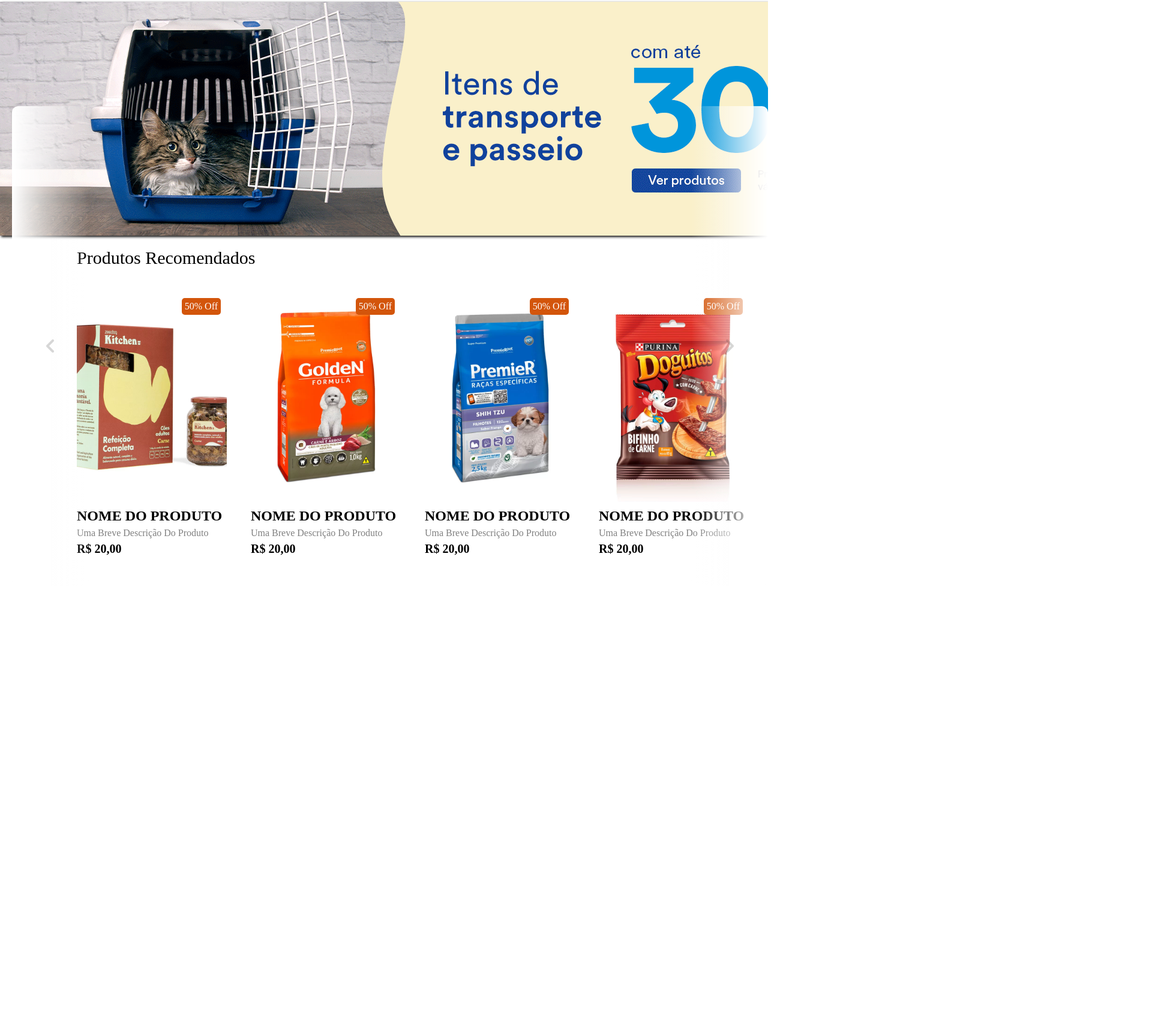
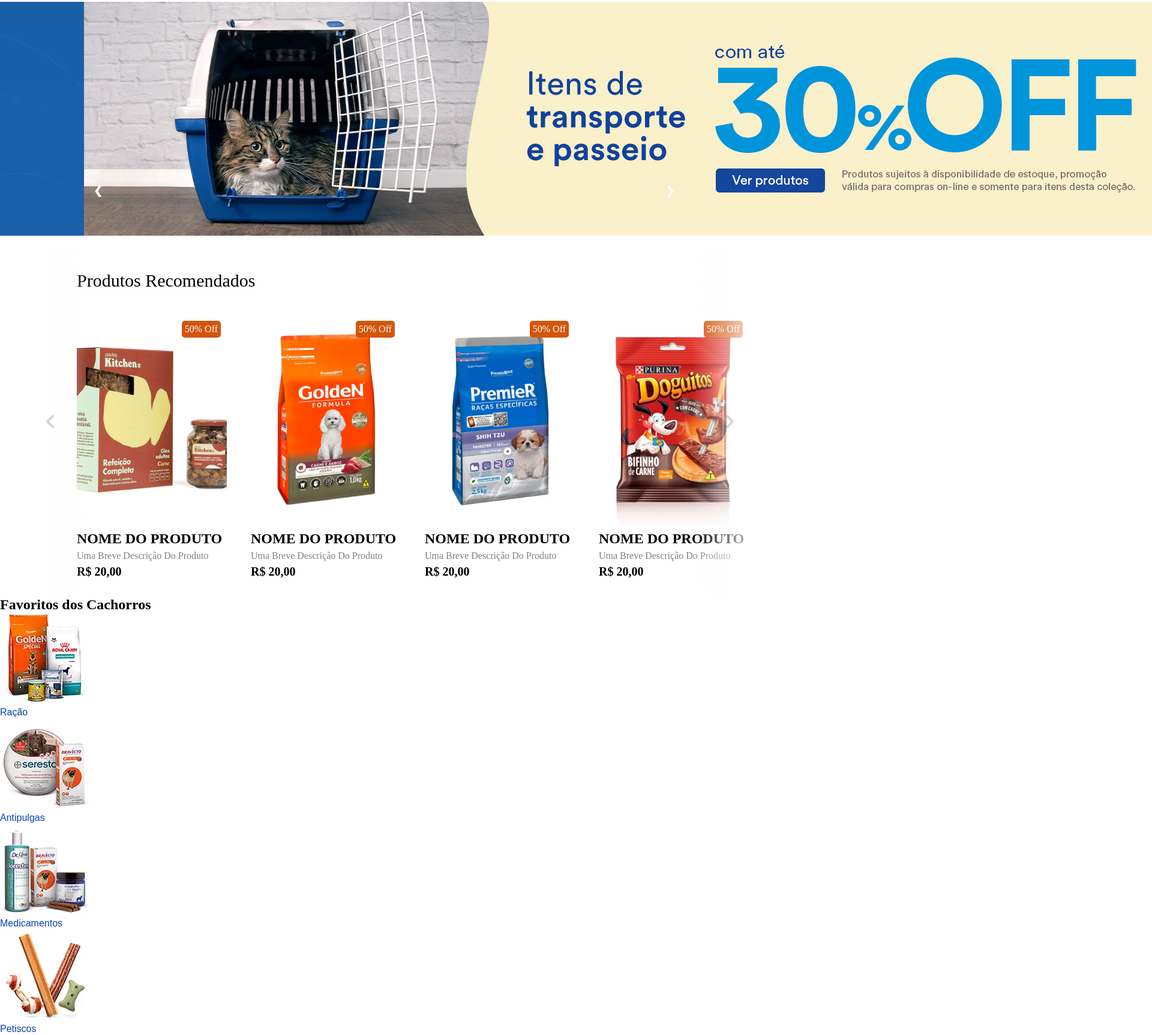
Before and after one commit to mateusccorreia/marreiropet-ecommerce, a plain HTML site: page public/index.html in a window 1280 px wide. Shown: the part 123-1849 px from the top of the page at 60% size, 1920 px wide, since content can reach past the window. Before the commit the page ends 1100 px from the top, so only its background shows below. Drawn offline with Linux system fonts and the light colour scheme.

Commit message:
added the favorite section in the project

```diff
--- a/public/css/styles.css
+++ b/public/css/styles.css
@@ -126,19 +126,47 @@ i {
     font-size: 14px;
 }
 
-.carrossel {
-    box-shadow: 2px 2px 4px black;
-    overflow: hidden;
+/* This is the container of the slideshow */
+.slideshow-container {
+    max-width: 1000px;
+    position: relative;;
+    margin: auto;
 }
 
-.container{
+.mySlides {
     display: flex;
     transition: transform 0.5s ease-in-out;
     transform: translate(0);
     object-fit: cover;
 }
 
-/* section */
+/* Next & previous buttons of the slideshow */
+.slideshow-prev, .slideshow-next {
+    cursor: pointer;
+    position: absolute;
+    top: 310px;
+    width: auto;
+    margin-top: -22px;
+    padding: 16px;
+    color: white;
+    font-weight: bold;
+    font-size: 18px;
+    transition: 0.6s ease;
+    border-radius: 0 3px 3px 0;
+    user-select: none;
+}
+
+/* Position the "next button" to the right */
+.slideshow-next {
+    right: 0;
+    border-radius: 3px 0 0 3px;
+}
+
+.slideshow-prev:hover, .slideshow-next:hover {
+    background-color: rgba(0,0,0,0.8);
+}
+
+/* section of the products */
 .product {
     position: relative;
     overflow: hidden;
@@ -251,7 +279,7 @@ i {
     width: 10vw;
     height: 100%;
     position: absolute;
-    top: 300px;
+    top: 0;
     display: flex;
     justify-content: center;
     align-items: center;
--- a/public/index.html
+++ b/public/index.html
@@ -40,15 +40,21 @@
         </nav>
     </header>
 
+    <!-- This is the slideshow -->
     <section>
-        <div class="carrossel">
-            <div class="container" id="img">
+        <div class="slideshow-container">
+            <div class="mySlides" id="img">
                 <img src="./assets/image1.webp" alt="promoção">
                 <img src="./assets/image2.webp" alt="promoção">
                 <img src="./assets/image3.gif" alt="promoção">
             </div>
+            <a class="slideshow-prev" onclick="plusSlides(-1)">&#10094;</a>
+            <a class="slideshow-next" onclick="plusSlides(1)">&#10095;</a>
         </div>
-    </section class="product">
+        <br>
+    </section>
+
+    <section class="product">
         <h2 class="recomendation-products">Produtos Recomendados</h2>
         <button class="pre-btn"><img src="./assets/arrow.png" alt=""></button>
         <button class="nxt-btn"><img src="./assets/arrow.png" alt=""></button>
@@ -137,10 +143,71 @@
                     <span class="price">R$ 20,00</span>
                 </div>
             </div>
+            <div class="product-card">
+                <div class="product-image">
+                    <span class="discount-tag">50% off</span>
+                    <img src="./assets/product-01.webp" alt="produto-01" class="product-thumb">
+                    <button class="card-btn">Adicionar ao Carrinho</button>
+                </div>
+                <div class="product-info">
+                    <h2 class="product-name">Nome do Produto</h2>
+                    <p class="product-short-des">Uma breve descrição do produto</p>
+                    <span class="price">R$ 20,00</span>
+                </div>
+            </div>
+            <div class="product-card">
+                <div class="product-image">
+                    <span class="discount-tag">50% off</span>
+                    <img src="./assets/product-02.webp" alt="produto-01" class="product-thumb">
+                    <button class="card-btn">Adicionar ao Carrinho</button>
+                </div>
+                <div class="product-info">
+                    <h2 class="product-name">Nome do Produto</h2>
+                    <p class="product-short-des">Uma breve descrição do produto</p>
+                    <span class="price">R$ 20,00</span>
+                </div>
+            </div>
         </div>
+    </section>
 
-    <section>
-
+    <section id="dogFavorite" class="favorite-dog-container">
+        <div class="border-botttom-container">
+            <h2>Favoritos dos Cachorros</h2>
+            <div class="favorites-items">
+                <div class="favorites-item-column">
+                    <a href="#">
+                        <img src="./assets/cachorro-racao.webp" alt="Rações para Cachorros">
+                    </a>
+                    <h3 class="favorite-title">
+                        <a href="#">Ração</a>
+                    </h3>
+                </div>
+                <div class="favorites-item-column">
+                    <a href="#">
+                        <img src="./assets/cachorro-antipulgas.webp" alt="Rações para Cachorros">
+                    </a>
+                    <h3 class="favorite-title">
+                        <a href="#">Antipulgas</a>
+                    </h3>
+                </div>
+                <div class="favorites-item-column">
+                    <a href="#">
+                        <img src="./assets/cachorro-farmacia.webp" alt="Rações para Cachorros">
+                    </a>
+                    <h3 class="favorite-title">
+                        <a href="#">Medicamentos</a>
+                    </h3>
+                </div>
+                <div class="favorites-item-column">
+                    <a href="#">
+                        <img src="./assets/cachorro-snacks.webp" alt="Rações para Cachorros">
+                    </a>
+                    <h3 class="favorite-title">
+                        <a href="#">Petiscos</a>
+                    </h3>
+                </div>
+            </div>
+        </div>
     </section>
 
 </body>
--- a/public/script.js
+++ b/public/script.js
@@ -1,4 +1,4 @@
-//This is about the carrossel function
+// this is about the slideshow function
 const imgs = document.getElementById("img");
 const img = document.querySelectorAll("#img img");
 
```
Also changed, not shown: public/assets/cachorro-antipulgas.webp (added), public/assets/cachorro-farmacia.webp (added), public/assets/cachorro-racao.webp (added), public/assets/cachorro-snacks.webp (added), public/js/footer.js (deleted), public/js/home.js (deleted), public/js/nav.js (deleted), public/js/product.js (deleted).
